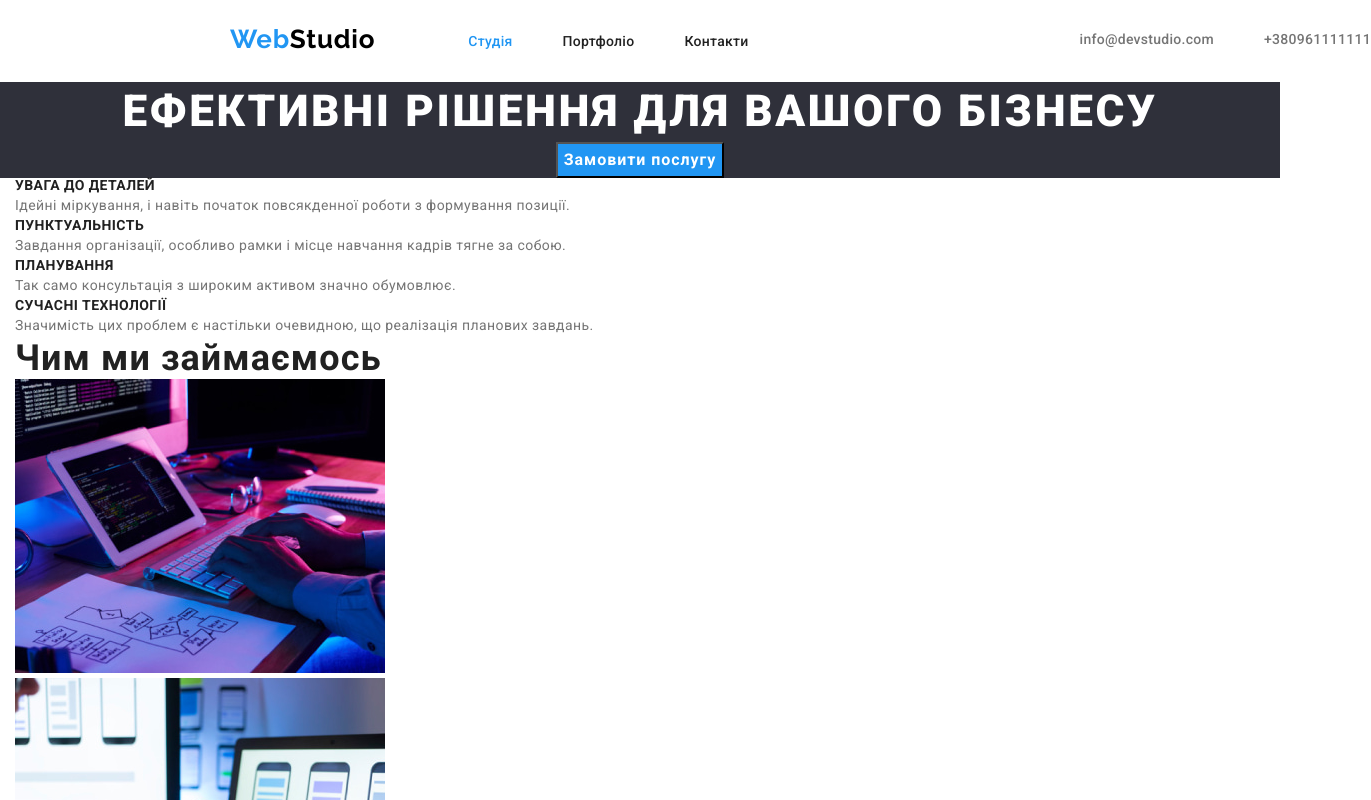
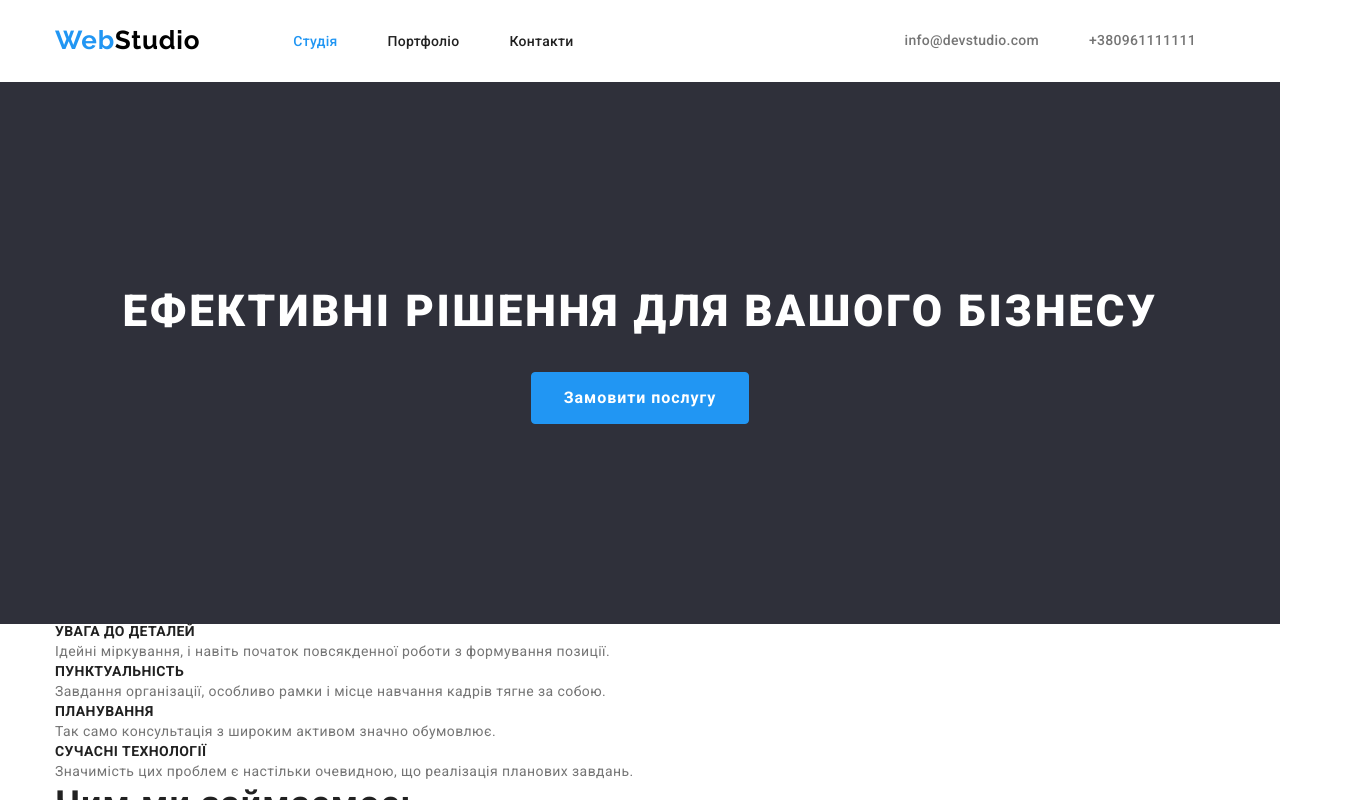
Before and after one commit to Korniy/goit-markup-hw-03, a plain HTML site: page index.html in a window 1280 px wide. Shown: the top 800 px of the page, 1371 px wide, since content can reach past the window. Drawn offline with nearby package versions, Linux system fonts and the light colour scheme.

Commit message:
Добавляє геометрію до хедера та героя

```diff
--- a/css/styles.css
+++ b/css/styles.css
@@ -24,8 +24,10 @@ body {
 
 .container {
   width: 1200px;
+  padding-left: 15px;
   padding-right: 15px;
-  padding-left: 15px;
+  margin-left: auto;
+  margin-right: auto;
 }
 
 h1,
@@ -57,13 +59,15 @@ span {
 
 .header-container {
   display: flex;
+  align-items: center;
 }
 
 .header-link {
+  margin-right: 93px;
   margin-top: 24px;
-  margin-right: 93px;
   margin-bottom: 25px;
-  margin-left: 215px;
+  /*
+  margin-left: 215px; */
 
   font-family: var(--secondary-font);
   font-weight: 700;
@@ -75,6 +79,7 @@ span {
 
 .nav-list {
   display: flex;
+  align-items: center;
 }
 
 .nav-item {
@@ -88,6 +93,9 @@ span {
 }
 
 .nav-link {
+  margin-top: 32px;
+  margin-bottom: 32px;
+
   font-weight: 500;
   font-size: 14px;
   line-height: 1.14;
@@ -142,6 +150,9 @@ span {
 }
 
 .hero-title {
+  padding-top: 200px;
+  padding-bottom: 30px;
+
   font-weight: 900;
   font-size: 44px;
   line-height: 1.36;
@@ -151,6 +162,11 @@ span {
 }
 
 .hero-btn {
+  padding: 10px 32px;
+  margin-bottom: 200px;
+  border-radius: 4px;
+  border: 1px solid var(--accent-text-color);
+
   font-family: var(--main-font);
   font-weight: 700;
   font-size: 16px;
@@ -158,7 +174,7 @@ span {
   letter-spacing: 0.06em;
   cursor: pointer;
   color: var(--main-light-bg);
-  background-color: #2196f3;
+  background-color: var(--accent-text-color);
 }
 
 .hero-btn:hover,
--- a/index.html
+++ b/index.html
@@ -52,7 +52,7 @@
       <!-- Герой -->
 
       <section class="hero">
-        <div class="container-hero">
+        <div class="container">
           <h1 class="hero-title">Ефективні рішення для вашого бізнесу</h1>
           <button class="hero-btn" type="button">Замовити послугу</button>
         </div>
```
Also changed, not shown: portfolio.html (+4 -2 lines).
